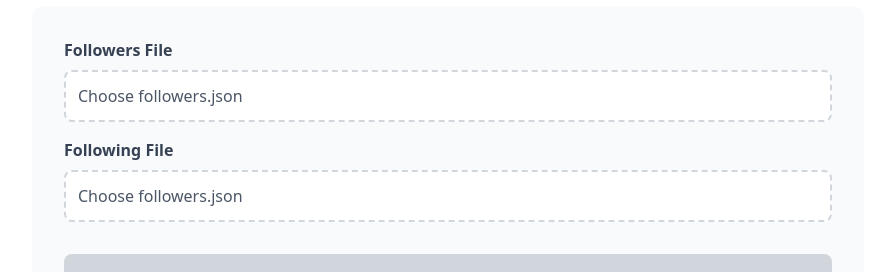
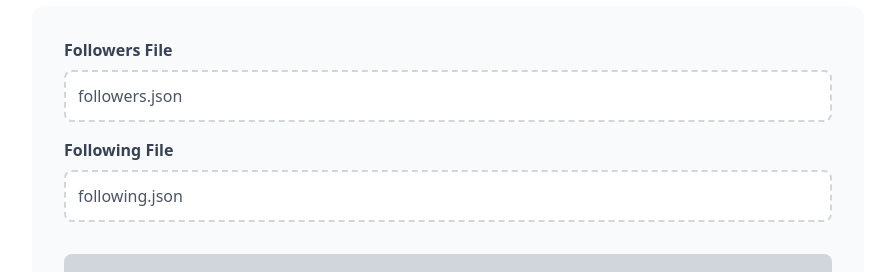
Before and after one commit to Tim-arts/instaback, an Angular app: page / in a window 1280 px wide. Shown: the part 608-880 px from the top of the page, without its empty margins (192-1087 px from the left). Built offline with nearby package versions, Linux system fonts and the light colour scheme.

Commit message:
Make simplifications

```diff
--- a/src/app/features/comparison-tool/comparison-tool.component.html
+++ b/src/app/features/comparison-tool/comparison-tool.component.html
@@ -6,19 +6,21 @@
     <app-file-upload
       [inputNameLabel]="'Followers File'"
       [inputId]="'followers-file'"
-      [followersFileNameLabel]="followersFileName()"
+      [fileNameLabel]="followersFileName()"
+      [fileType]="FileTypeEnum.FOLLOWERS"
       (changeEvent)="onFollowersFileSelected($event)"
     />
     <app-file-upload
       [inputNameLabel]="'Following File'"
       [inputId]="'following-file'"
-      [followersFileNameLabel]="followersFileName()"
+      [fileNameLabel]="followingFileName()"
+      [fileType]="FileTypeEnum.FOLLOWING"
       (changeEvent)="onFollowingFileSelected($event)"
     />
 
     <button
       class="w-full p-4 bg-blue-500 text-white rounded-lg font-semibold hover:bg-blue-600 disabled:bg-gray-300 disabled:cursor-not-allowed transition-colors mt-4"
-      [disabled]="!canAnalyze() || analyzerService.loading()"
+      [disabled]="!canAnalyze()"
       (click)="analyzeFiles()"
     >
       {{ analyzerService.loading() ? 'Analyzing...' : 'Analyze' }}
--- a/src/app/features/comparison-tool/comparison-tool.component.ts
+++ b/src/app/features/comparison-tool/comparison-tool.component.ts
@@ -1,4 +1,5 @@
-import { ChangeDetectionStrategy, Component, inject, signal } from '@angular/core';
+import { ChangeDetectionStrategy, Component, inject, linkedSignal, signal } from '@angular/core';
+import { FileTypeEnum } from '../../shared/models/file-type.models';
 import { AnalysisReportComponent } from './components/analysis-report/analysis-report.component';
 import { FileUploadComponent } from '../../shared/components/file-upload/file-upload.component';
 import { HeaderComponent } from './components/header/header.component';
@@ -22,9 +23,14 @@ export class ComparisonToolComponent {
   #followersFile = signal<File | undefined>(undefined);
   #followingFile = signal<File | undefined>(undefined);
 
+  protected readonly canAnalyze = linkedSignal(() => {
+    if(this.analyzerService.loading()) return false;
+
+    return !!this.#followersFile() && !!this.#followingFile()
+  });
+
   protected readonly followersFileName = signal<string>('');
   protected readonly followingFileName = signal<string>('');
-  protected readonly canAnalyze = signal<boolean>(false);
 
   protected onFollowersFileSelected(event: Event): void {
     const input = event.target as HTMLInputElement;
@@ -33,7 +39,6 @@ export class ComparisonToolComponent {
     if (file) {
       this.#followersFile.set(file);
       this.followersFileName.set(file.name);
-      this.#updateCanAnalyze();
     }
   }
 
@@ -44,17 +49,12 @@ export class ComparisonToolComponent {
     if (file) {
       this.#followingFile.set(file);
       this.followingFileName.set(file.name);
-      this.#updateCanAnalyze();
     }
   }
 
   protected analyzeFiles(): void {
-    const followersFile = this.#followersFile();
-    const followingFile = this.#followingFile();
-
-    if (!followersFile || !followingFile) {
-      return;
-    }
+    const followersFile = this.#followersFile()!;
+    const followingFile = this.#followingFile()!;
 
     this.analyzerService.analyzeFollowData(followersFile, followingFile).subscribe({
       error: (error) => {
@@ -65,6 +65,7 @@ export class ComparisonToolComponent {
 
   protected reset(): void {
     this.analyzerService.clearAnalysis();
+
     this.#followersFile.set(undefined);
     this.#followingFile.set(undefined);
     this.followersFileName.set('');
@@ -72,10 +73,5 @@ export class ComparisonToolComponent {
     this.canAnalyze.set(false);
   }
 
-  #updateCanAnalyze(): void {
-    this.canAnalyze.set(
-      this.#followersFile() !== undefined &&
-      this.#followingFile() !== undefined
-    );
-  }
+  protected readonly FileTypeEnum = FileTypeEnum;
 }
--- a/src/app/shared/components/file-upload/file-upload.component.html
+++ b/src/app/shared/components/file-upload/file-upload.component.html
@@ -1,5 +1,5 @@
 <div class="mb-4">
-  <label for="followers-file" class="block cursor-pointer">
+  <label [for]="inputId()" class="block cursor-pointer">
     <span class="block font-semibold mb-2 text-gray-700">{{ inputNameLabel() }}</span>
     <input
       [id]="inputId()"
@@ -9,7 +9,7 @@
       class="hidden"
     />
     <span class="block p-3 bg-white border-2 border-dashed border-gray-300 rounded-lg text-gray-600 hover:border-gray-400 transition-colors">
-      {{ followersFileNameLabel() || 'Choose followers.json' }}
+      {{ fileNameLabelComputed()}}
     </span>
   </label>
 </div>
--- a/src/app/shared/components/file-upload/file-upload.component.ts
+++ b/src/app/shared/components/file-upload/file-upload.component.ts
@@ -1,4 +1,5 @@
-import { ChangeDetectionStrategy, Component, input, output } from '@angular/core';
+import { ChangeDetectionStrategy, Component, computed, input, output } from '@angular/core';
+import { FileTypeEnum } from '../../models/file-type.models';
 
 @Component({
   selector: 'app-file-upload',
@@ -9,7 +10,19 @@ import { ChangeDetectionStrategy, Component, input, output } from '@angular/core
 export class FileUploadComponent {
   public readonly inputNameLabel = input.required<string>();
   public readonly inputId = input.required<string>();
-  public readonly followersFileNameLabel = input.required<string>();
+  public readonly fileNameLabel = input.required<string>();
+  public readonly fileType = input.required<FileTypeEnum>();
 
   public readonly changeEvent = output<Event>();
+
+  protected readonly fileNameLabelComputed = computed(() => {
+    const _fileNameLabel = this.fileNameLabel();
+
+    if(_fileNameLabel) return _fileNameLabel;
+
+    return {
+      [FileTypeEnum.FOLLOWING]: 'following.json',
+      [FileTypeEnum.FOLLOWERS]: 'followers.json',
+    }[this.fileType()] ?? '';
+  });
 }
--- /dev/null
+++ b/src/app/shared/models/file-type.models.ts
@@ -0,0 +1,5 @@
+export const FileTypeEnum = {
+  FOLLOWERS: 'followers',
+  FOLLOWING: 'following'
+}
+export type FileTypeEnum = (typeof FileTypeEnum)[keyof typeof FileTypeEnum];
```
